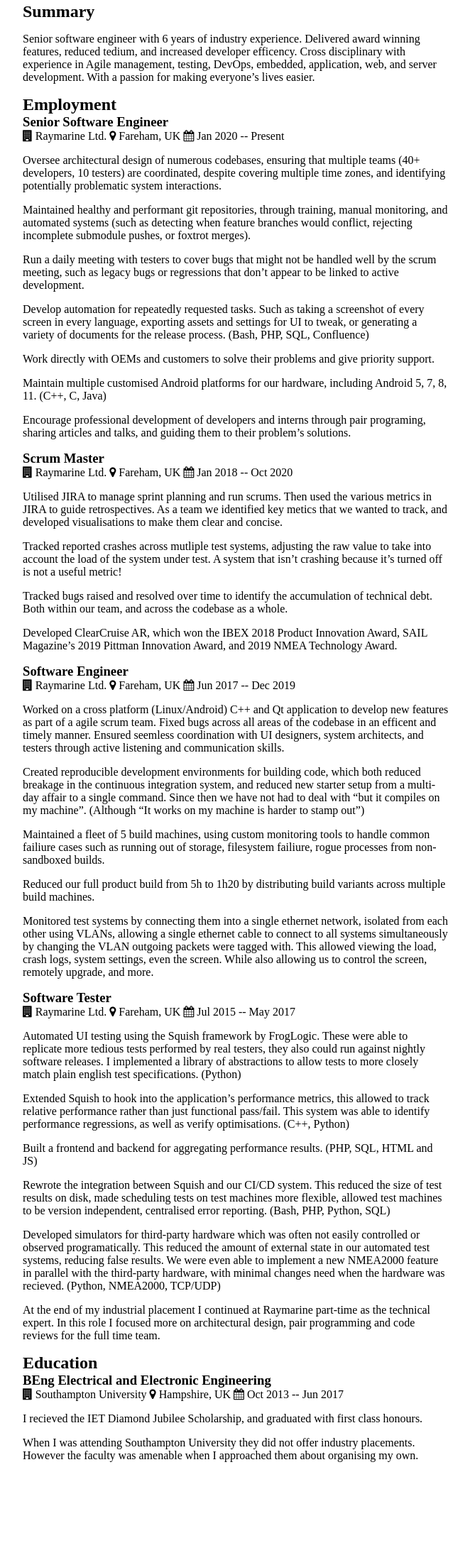
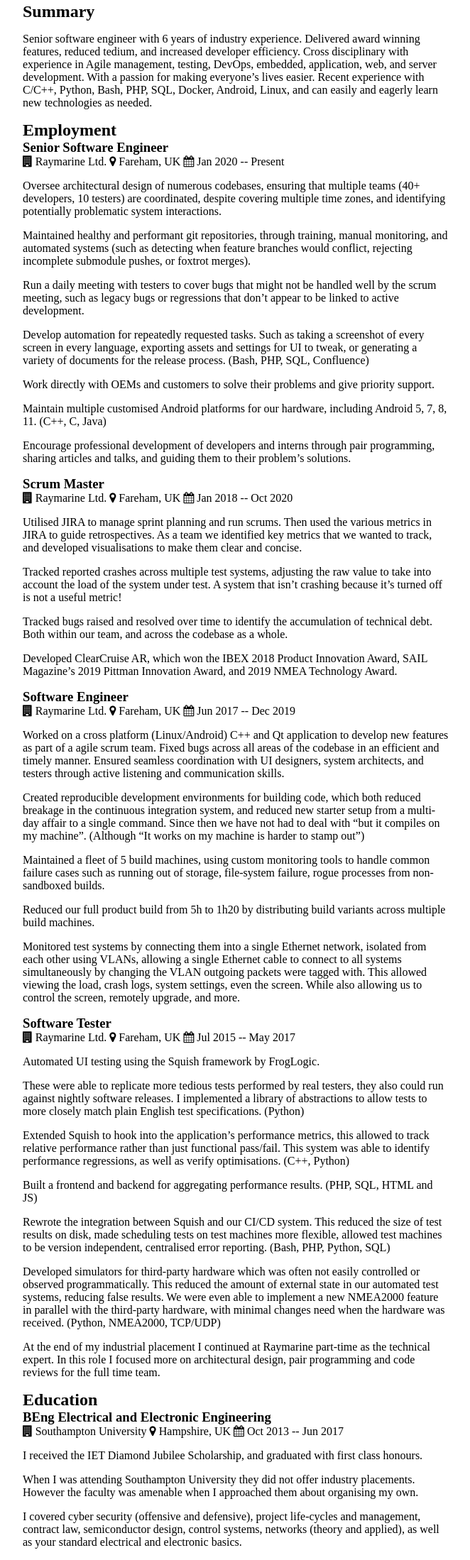
Before and after one commit to ctuncan/chris.tuncan.uk, a plain HTML site: page cv.html in a window 1280 px wide. Shown: the part 40-2238 px from the top of the page at 71% size, without its empty margins (308-970 px from the left). Before the commit the page ends 2116 px from the top, so only its background shows below. Drawn offline with Linux system fonts and the light colour scheme.

Commit message:
Include Danielle's recommendation, and improve spell check

```diff
--- a/cv.html
+++ b/cv.html
@@ -3,7 +3,7 @@
 "http://www.w3.org/TR/xhtml1/DTD/xhtml1-strict.dtd">
 <html xmlns="http://www.w3.org/1999/xhtml" lang="en" xml:lang="en">
 <head>
-<!-- 2021-08-17 Tue 16:16 -->
+<!-- 2021-08-19 Thu 13:05 -->
 <meta http-equiv="Content-Type" content="text/html;charset=utf-8" />
 <meta name="viewport" content="width=device-width, initial-scale=1" />
 <title>Chris Tuncan</title>
@@ -226,35 +226,45 @@
 <div id="content">
 <h1 class="title">Chris Tuncan</h1>
 
-<div id="outline-container-orga8e4eef" class="outline-2">
-<h2 id="orga8e4eef">Summary</h2>
-<div class="outline-text-2" id="text-orga8e4eef">
+<div id="outline-container-orgcd6a5eb" class="outline-2">
+<h2 id="orgcd6a5eb">Summary</h2>
+<div class="outline-text-2" id="text-orgcd6a5eb">
 <p>
 Senior software engineer with 6 years of industry experience.
 Delivered award winning features,
 reduced tedium,
-and increased developer efficency.
+and increased developer efficiency.
 Cross disciplinary with experience in Agile management,
 testing, DevOps,
 embedded, application, web, and server development.
 With a passion for making everyone&rsquo;s lives easier.
+Recent experience with
+C/C++,
+Python,
+Bash,
+PHP,
+SQL,
+Docker,
+Android,
+Linux,
+and can easily and eagerly learn new technologies as needed.
 </p>
 </div>
 </div>
 
-<div id="outline-container-org862dc66" class="outline-2">
-<h2 id="org862dc66">Employment</h2>
-<div class="outline-text-2" id="text-org862dc66">
+<div id="outline-container-org9248d46" class="outline-2">
+<h2 id="org9248d46">Employment</h2>
+<div class="outline-text-2" id="text-org9248d46">
 </div>
-<div id="outline-container-org1c46f61" class="outline-3">
-<h3 id="org1c46f61">Senior Software Engineer</h3>
+<div id="outline-container-orgd39c711" class="outline-3">
+<h3 id="orgd39c711">Senior Software Engineer</h3>
 
 <ul class="cventry">
     <li class="fa fa-building"> Raymarine Ltd.</li>
     <li class="fa fa-map-marker"> Fareham, UK</li>
     <li class="fa fa-calendar"> Jan 2020 -- Present</li>
 </ul>
-<div class="outline-text-3" id="text-org1c46f61">
+<div class="outline-text-3" id="text-orgd39c711">
 <p>
 Oversee architectural design of numerous codebases,
 ensuring that multiple teams (40+ developers, 10 testers) are coordinated,
@@ -298,7 +308,7 @@
 
 <p>
 Encourage professional development of developers and interns through
-pair programing,
+pair programming,
 sharing articles and talks,
 and guiding them to their problem&rsquo;s solutions.
 </p>
@@ -306,24 +316,24 @@
 
 </div>
 
-<div id="outline-container-org388c4cf" class="outline-3">
-<h3 id="org388c4cf">Scrum Master</h3>
+<div id="outline-container-org0bd793c" class="outline-3">
+<h3 id="org0bd793c">Scrum Master</h3>
 
 <ul class="cventry">
     <li class="fa fa-building"> Raymarine Ltd.</li>
     <li class="fa fa-map-marker"> Fareham, UK</li>
     <li class="fa fa-calendar"> Jan 2018 -- Oct 2020</li>
 </ul>
-<div class="outline-text-3" id="text-org388c4cf">
+<div class="outline-text-3" id="text-org0bd793c">
 <p>
 Utilised JIRA to manage sprint planning and run scrums.
 Then used the various metrics in JIRA to guide retrospectives.
-As a team we identified key metics that we wanted to track,
+As a team we identified key metrics that we wanted to track,
 and developed visualisations to make them clear and concise.
 </p>
 
 <p>
-Tracked reported crashes across mutliple test systems,
+Tracked reported crashes across multiple test systems,
 adjusting the raw value to take into account the load of the system under test.
 A system that isn&rsquo;t crashing because it&rsquo;s turned off is not a useful metric!
 </p>
@@ -343,20 +353,20 @@
 </div>
 
 </div>
-<div id="outline-container-orgfec4eb6" class="outline-3">
-<h3 id="orgfec4eb6">Software Engineer</h3>
+<div id="outline-container-orgc906261" class="outline-3">
+<h3 id="orgc906261">Software Engineer</h3>
 
 <ul class="cventry">
     <li class="fa fa-building"> Raymarine Ltd.</li>
     <li class="fa fa-map-marker"> Fareham, UK</li>
     <li class="fa fa-calendar"> Jun 2017 -- Dec 2019</li>
 </ul>
-<div class="outline-text-3" id="text-orgfec4eb6">
+<div class="outline-text-3" id="text-orgc906261">
 <p>
 Worked on a cross platform (Linux/Android) C++ and Qt application
 to develop new features as part of a agile scrum team.
-Fixed bugs across all areas of the codebase in an efficent and timely manner.
-Ensured seemless coordination with UI designers, system architects, and testers
+Fixed bugs across all areas of the codebase in an efficient and timely manner.
+Ensured seamless coordination with UI designers, system architects, and testers
 through active listening and communication skills.
 </p>
 
@@ -370,10 +380,10 @@
 
 <p>
 Maintained a fleet of 5 build machines,
-using custom monitoring tools to handle common failiure cases
+using custom monitoring tools to handle common failure cases
 such as
 running out of storage,
-filesystem failiure,
+file-system failure,
 rogue processes from non-sandboxed builds.
 </p>
 
@@ -383,9 +393,9 @@
 </p>
 
 <p>
-Monitored test systems by connecting them into a single ethernet network,
+Monitored test systems by connecting them into a single Ethernet network,
 isolated from each other using VLANs,
-allowing a single ethernet cable to connect to all systems simultaneously
+allowing a single Ethernet cable to connect to all systems simultaneously
 by changing the VLAN outgoing packets were tagged with.
 This allowed viewing the load, crash logs, system settings, even the screen.
 While also allowing us to control the screen, remotely upgrade, and more.
@@ -393,21 +403,24 @@
 </div>
 
 </div>
-<div id="outline-container-org8e0a096" class="outline-3">
-<h3 id="org8e0a096">Software Tester</h3>
+<div id="outline-container-orgd2290b8" class="outline-3">
+<h3 id="orgd2290b8">Software Tester</h3>
 
 <ul class="cventry">
     <li class="fa fa-building"> Raymarine Ltd.</li>
     <li class="fa fa-map-marker"> Fareham, UK</li>
     <li class="fa fa-calendar"> Jul 2015 -- May 2017</li>
 </ul>
-<div class="outline-text-3" id="text-org8e0a096">
+<div class="outline-text-3" id="text-orgd2290b8">
 <p>
 Automated UI testing using the Squish framework by FrogLogic.
+</p>
+
+<p>
 These were able to replicate more tedious tests performed by real testers,
 they also could run against nightly software releases.
 I implemented a library of abstractions
-to allow tests to more closely match plain english test specifications.
+to allow tests to more closely match plain English test specifications.
 (Python)
 </p>
 
@@ -435,12 +448,12 @@
 
 <p>
 Developed simulators for third-party hardware
-which was often not easily controlled or observed programatically.
+which was often not easily controlled or observed programmatically.
 This reduced the amount of external state in our automated test systems,
 reducing false results.
 We were even able to implement a new NMEA2000 feature
 in parallel with the third-party hardware,
-with minimal changes need when the hardware was recieved.
+with minimal changes need when the hardware was received.
 (Python, NMEA2000, TCP/UDP)
 </p>
 
@@ -454,27 +467,38 @@
 
 </div>
 </div>
-<div id="outline-container-org386bcba" class="outline-2">
-<h2 id="org386bcba">Education</h2>
-<div class="outline-text-2" id="text-org386bcba">
+<div id="outline-container-orgce132f1" class="outline-2">
+<h2 id="orgce132f1">Education</h2>
+<div class="outline-text-2" id="text-orgce132f1">
 </div>
-<div id="outline-container-orgdd1f156" class="outline-3">
-<h3 id="orgdd1f156">BEng Electrical and Electronic Engineering</h3>
+<div id="outline-container-orga9d8eca" class="outline-3">
+<h3 id="orga9d8eca">BEng Electrical and Electronic Engineering</h3>
 
 <ul class="cventry">
     <li class="fa fa-building"> Southampton University</li>
     <li class="fa fa-map-marker"> Hampshire, UK</li>
     <li class="fa fa-calendar"> Oct 2013 -- Jun 2017</li>
 </ul>
-<div class="outline-text-3" id="text-orgdd1f156">
+<div class="outline-text-3" id="text-orga9d8eca">
 <p>
-I recieved the IET Diamond Jubilee Scholarship,
+I received the IET Diamond Jubilee Scholarship,
 and graduated with first class honours.
 </p>
 
 <p>
 When I was attending Southampton University they did not offer industry placements.
 However the faculty was amenable when I approached them about organising my own.
+</p>
+
+<p>
+I covered
+cyber security (offensive and defensive),
+project life-cycles and management,
+contract law,
+semiconductor design,
+control systems,
+networks (theory and applied),
+as well as your standard electrical and electronic basics.
 </p>
 </div>
 
```
